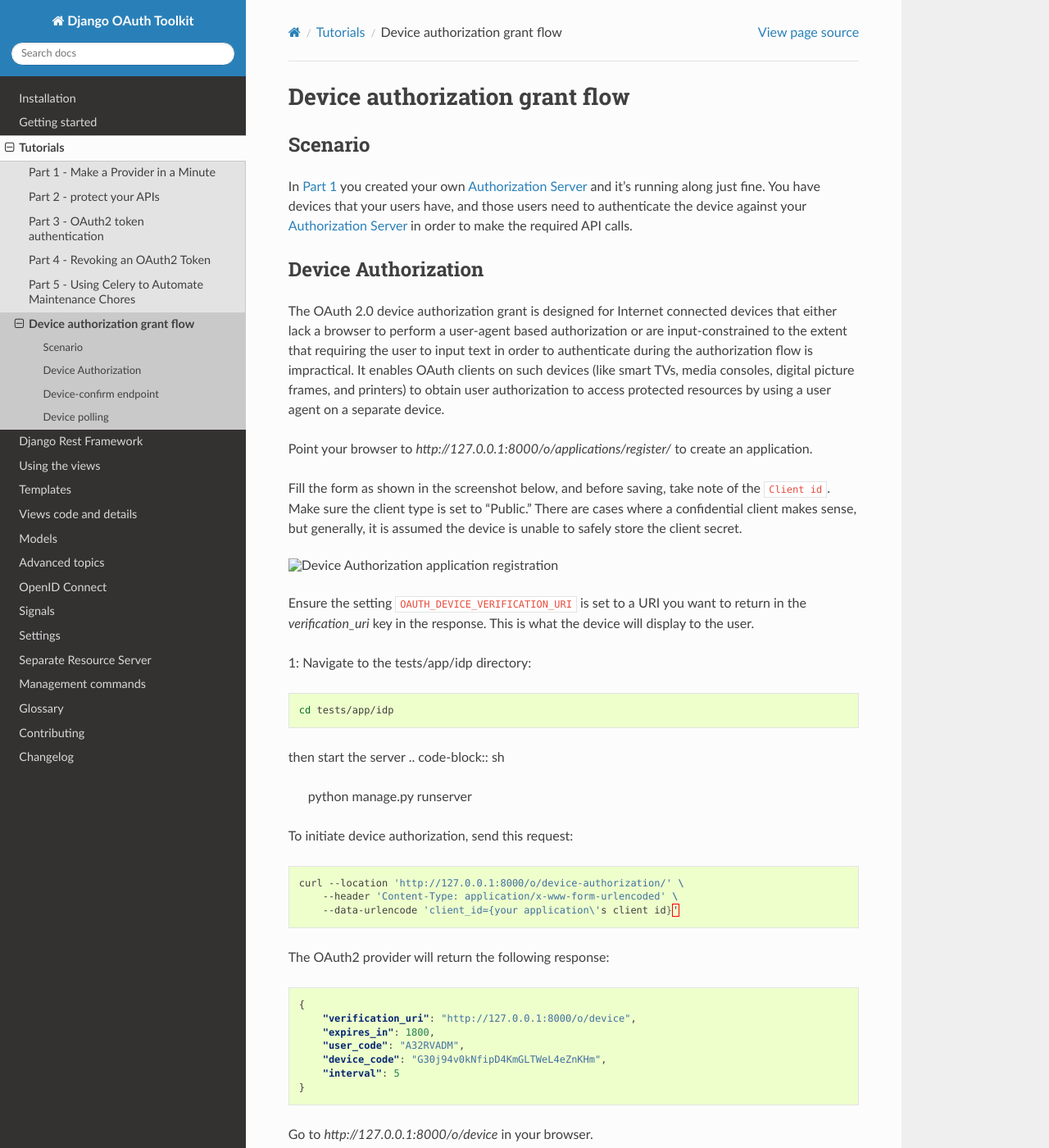
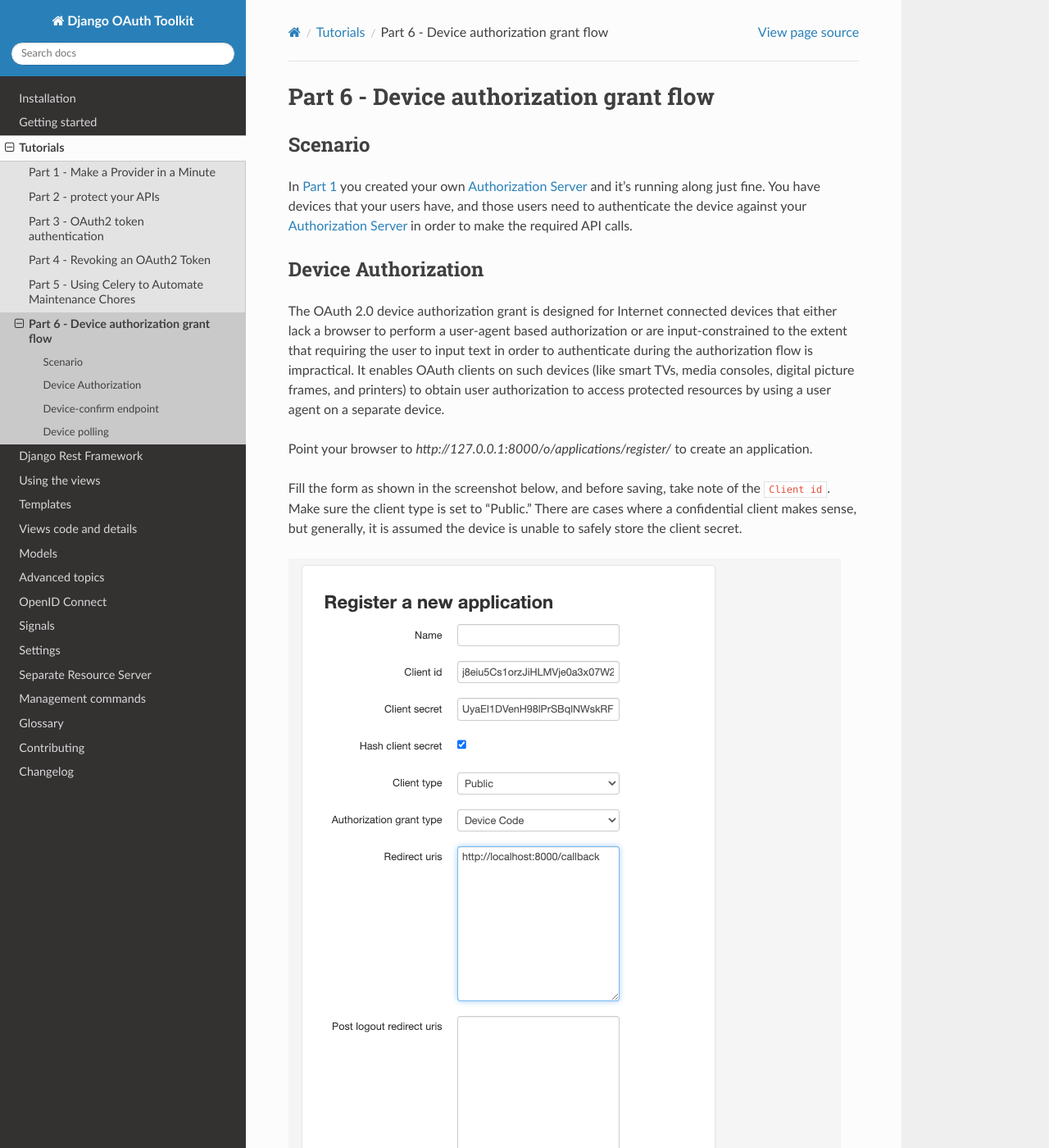
Before and after one commit to jazzband/django-oauth-toolkit, a Sphinx documentation site: the page built from docs/tutorial/tutorial_06.rst, in a window 1280 px wide and 1400 px high. Shown: the whole window at 82% size. Built offline with Sphinx 7.4.7 and the Read the Docs theme 3.1.0, drawn with Linux system fonts in a browser that asks for light colours; some of the changed text lies outside the part shown.

Commit message:
chore: address documentation notes
per https://github.com/cristiprg

```diff
--- a/docs/tutorial/tutorial_06.rst
+++ b/docs/tutorial/tutorial_06.rst
@@ -1,4 +1,4 @@
-Device authorization grant flow
+Part 6 - Device authorization grant flow
 ====================================================
 
 Scenario
@@ -24,7 +24,7 @@
 Make sure the client type is set to "Public." There are cases where a confidential client makes sense,
 but generally, it is assumed the device is unable to safely store the client secret.
 
-.. image:: _images/application-register-device-code.png
+.. image:: ../_images/application-register-device-code.png
    :alt: Device Authorization application registration
 
 Ensure the setting ``OAUTH_DEVICE_VERIFICATION_URI`` is set to a URI you want to return in the
@@ -47,7 +47,7 @@
 
     curl --location 'http://127.0.0.1:8000/o/device-authorization/' \
         --header 'Content-Type: application/x-www-form-urlencoded' \
-        --data-urlencode 'client_id={your application\'s client id}'
+        --data-urlencode 'client_id={your application client id}'
 
 The OAuth2 provider will return the following response:
 
@@ -63,7 +63,7 @@
 
 Go to `http://127.0.0.1:8000/o/device` in your browser.
 
-.. image:: _images/device-enter-code-displayed.png
+.. image:: ../_images/device-enter-code-displayed.png
 
 Enter the code, and it will redirect you to the device-confirm endpoint.
 
@@ -71,12 +71,10 @@
 -----------------------
 Device polling occurs concurrently while the user approves or denies the request.
 
-.. image:: _images/device-approve-deny.png
+.. image:: ../_images/device-approve-deny.png
 
 Device polling
 --------------
-Note: You should already have the `/token` endpoint implemented in your authorization server before this.
-
 Send the following request (in the real world, the device makes this request):
 
 .. code-block:: sh
```
